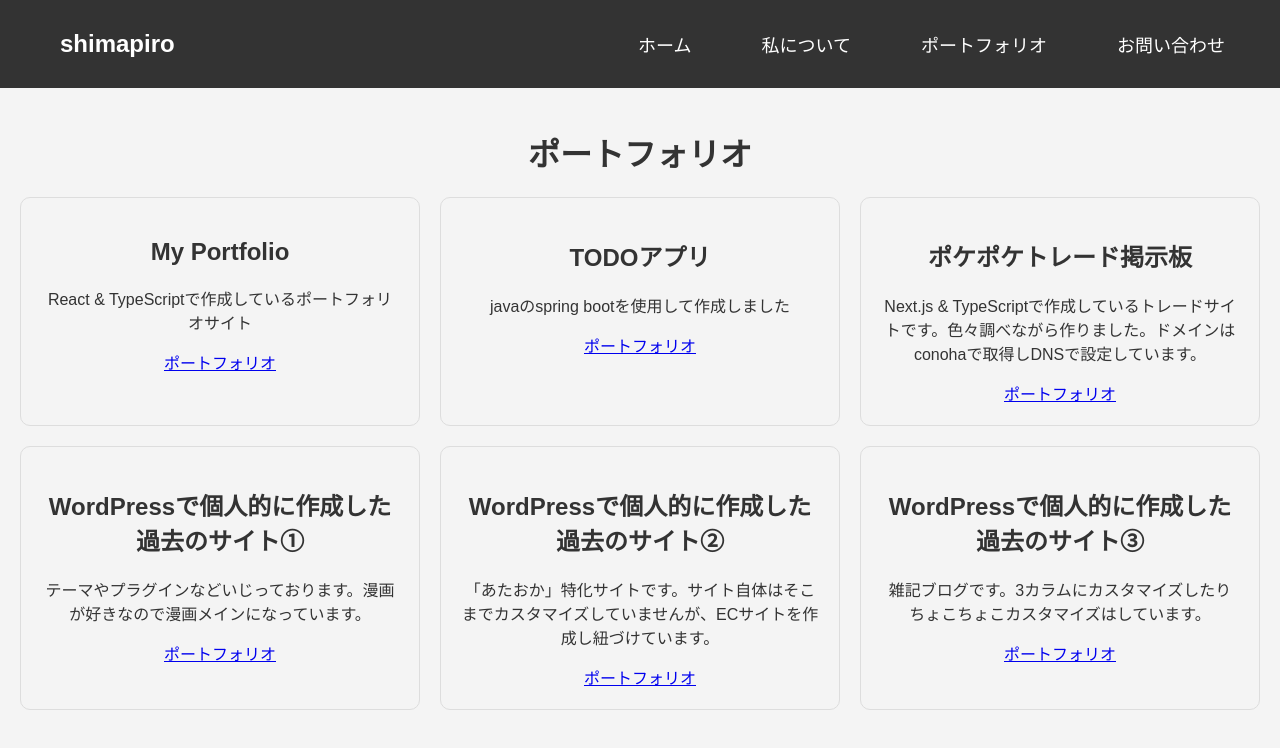
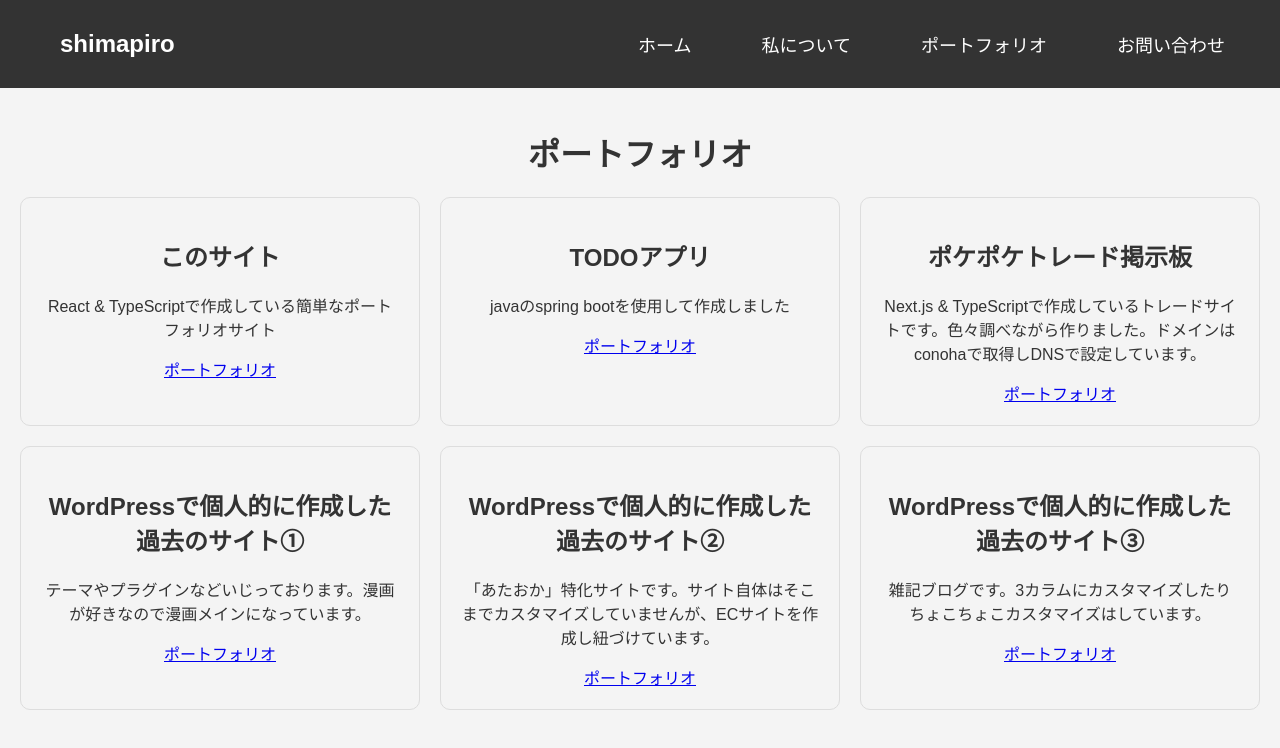
Before and after one commit to shimapiro/my-portfolio, a React (Vite) app: page /projects in a window 1280 px wide. Shown: the top 748 px of the page. Built offline with nearby package versions, Linux system fonts and the light colour scheme.

Commit message:
🚀 ポートフォリオ

```diff
--- a/src/pages/Projects.tsx
+++ b/src/pages/Projects.tsx
@@ -4,8 +4,8 @@ import '../styles/Projects.css';
 const Projects: React.FC = () => {
   const projectList = [
     {
-      title: 'My Portfolio',
-      description: 'React & TypeScriptで作成しているポートフォリオサイト',
+      title: 'このサイト',
+      description: 'React & TypeScriptで作成している簡単なポートフォリオサイト',
       // image: '/project1.png',
       link: 'https://github.com/shimapiro/my-portfolio'
     },
```
